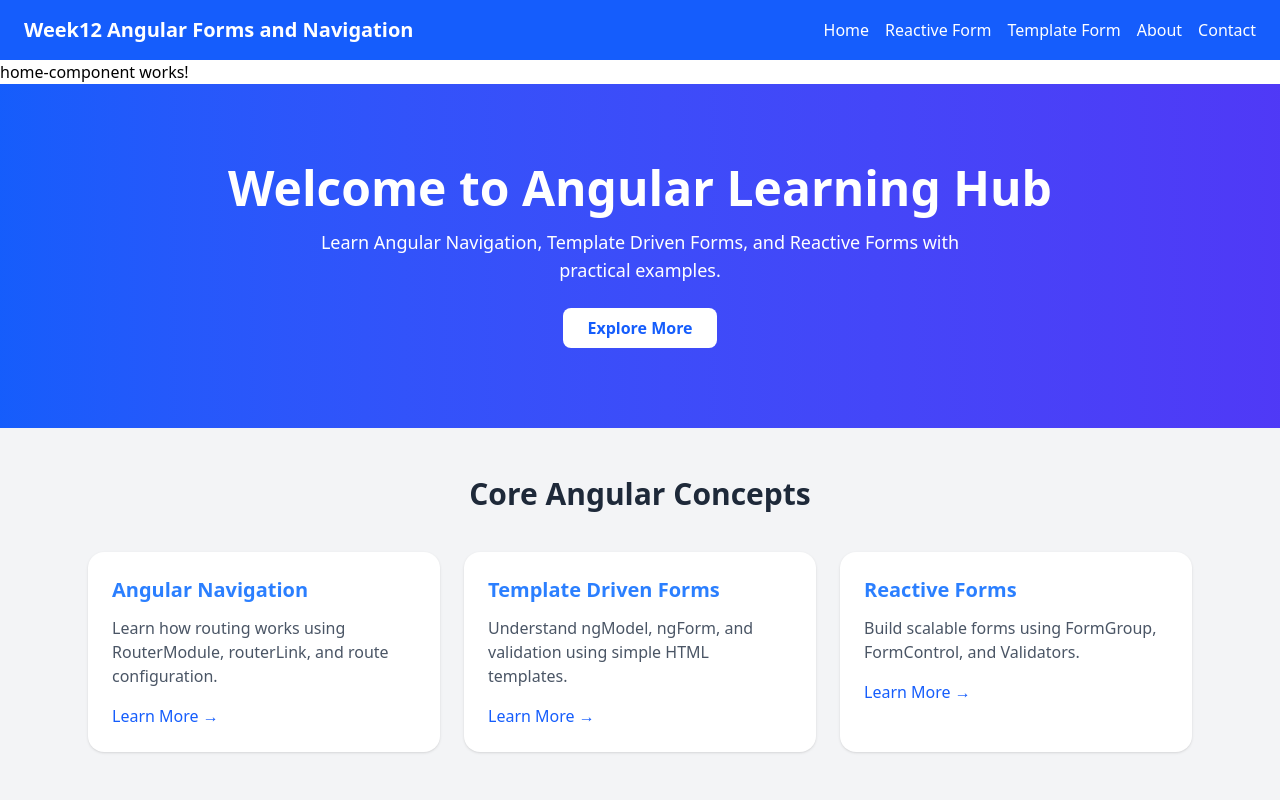
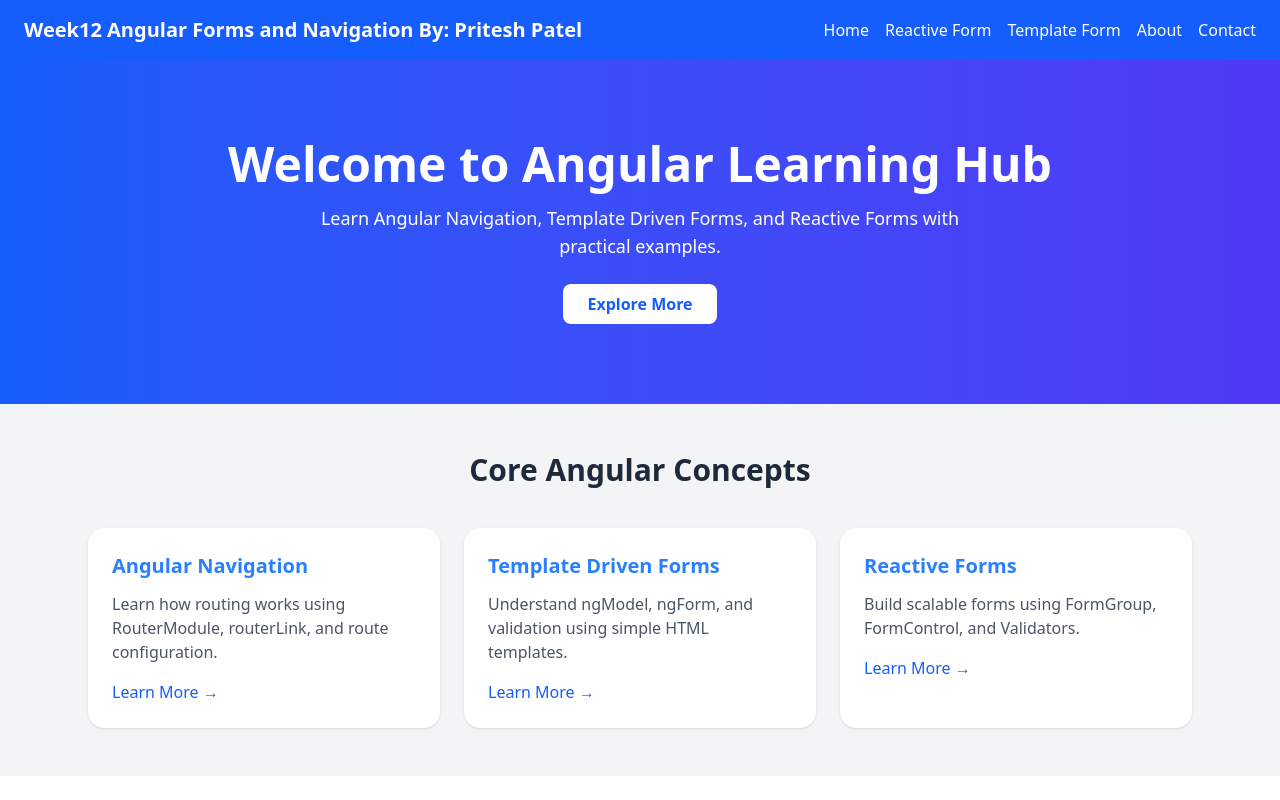
Before and after one commit to pritamworld/week12_forms_navigation, an Angular app: page /home in a window 1280 px wide. Shown: the top 800 px of the page. Built offline with nearby package versions, Linux system fonts and the light colour scheme.

Commit message:
error fix

```diff
--- a/src/app/app.ts
+++ b/src/app/app.ts
@@ -8,5 +8,5 @@ import { RouterOutlet, RouterLink } from '@angular/router';
   styleUrl: './app.css'
 })
 export class App {
-  protected readonly title = signal('Week12 Angular Forms and Navigation');
+  protected readonly title = signal('Week12 Angular Forms and Navigation By: Pritesh Patel');
 }
--- a/src/app/components/home-component/home-component.html
+++ b/src/app/components/home-component/home-component.html
@@ -1,4 +1,3 @@
-<p>home-component works!</p>
 <div class="bg-gray-100 min-h-screen">
 
   <!-- Hero Section -->
```
